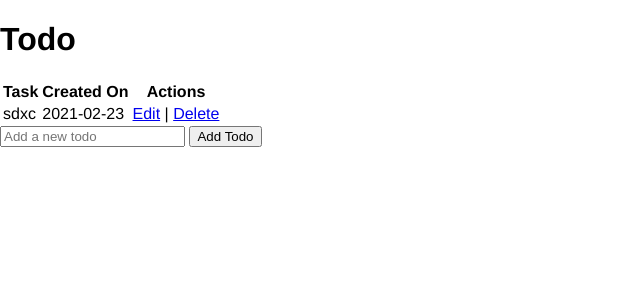
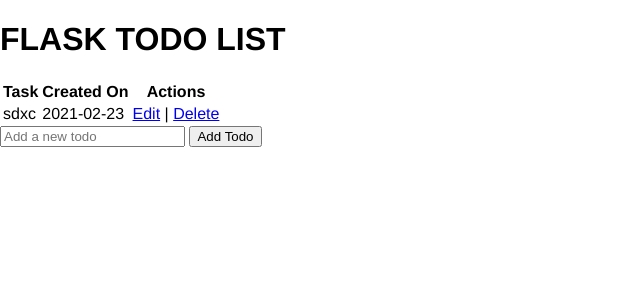
Before and after one commit to AstleyS/web-flask-todolist, a Flask app: page / in a window 1280 px wide. Shown: the top 300 px of the page, without its empty margins (0-640 px from the left). Run offline with Flask 3, Linux system fonts and the light colour scheme.

Commit message:
Updated README.md and pipeline

```diff
--- a/templates/todo/index.html
+++ b/templates/todo/index.html
@@ -5,7 +5,7 @@
 {% block body %}
 <div class="todo-container">
 
-    <h1 class="todo-text">Todo</h1>
+    <h1 class="todo-text">FLASK TODO LIST</h1>
 
     {% if todos %}
     <table>
```
Also changed, not shown: .github/workflows/deploy.yml, README.md, 1 other file.
